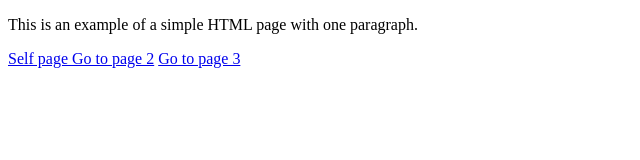
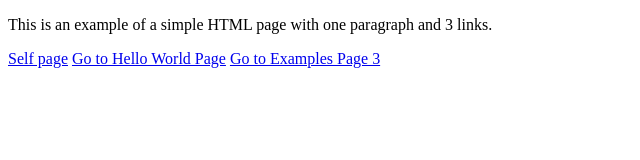
Before and after one commit to sergilabert/practiques_HTML, a plain HTML site: page index.html in a window 1280 px wide. Shown: the whole page, without its empty margins (0-640 px from the left). Drawn offline with Linux system fonts and the light colour scheme.

Commit message:
commit_ canvis en l'index

```diff
--- a/index.html
+++ b/index.html
@@ -1,12 +1,12 @@
 <!DOCTYPE html>
 <html>
 	<head>
-		<title>Main page </title>
+		<title>Main page</title>
 	</head>
 	<body>
-		<p> This is an example of a simple HTML page with one paragraph. </p>
-		<a href="#"> Self page </a>
-		<a href="page2.html"> Go to page 2</a>
-		<a href="page3.html"> Go to page 3</a>
+		<p> This is an example of a simple HTML page with one paragraph and 3 links.</p>
+		<a href="#">Self page</a>
+		<a href="helloworld.html">Go to Hello World Page</a>
+		<a href="examples/index.html"> Go to Examples Page 3</a>
 	</body>
 </html>
```
